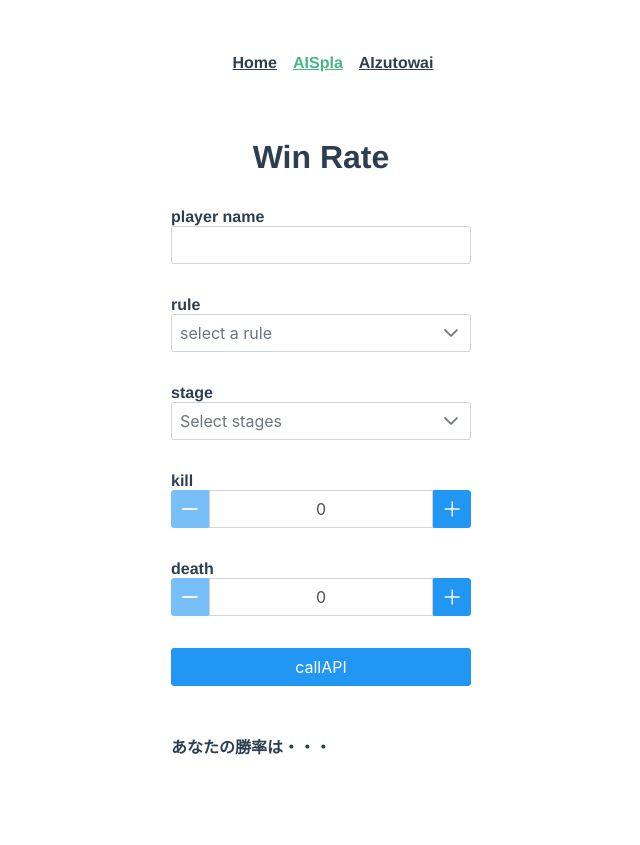
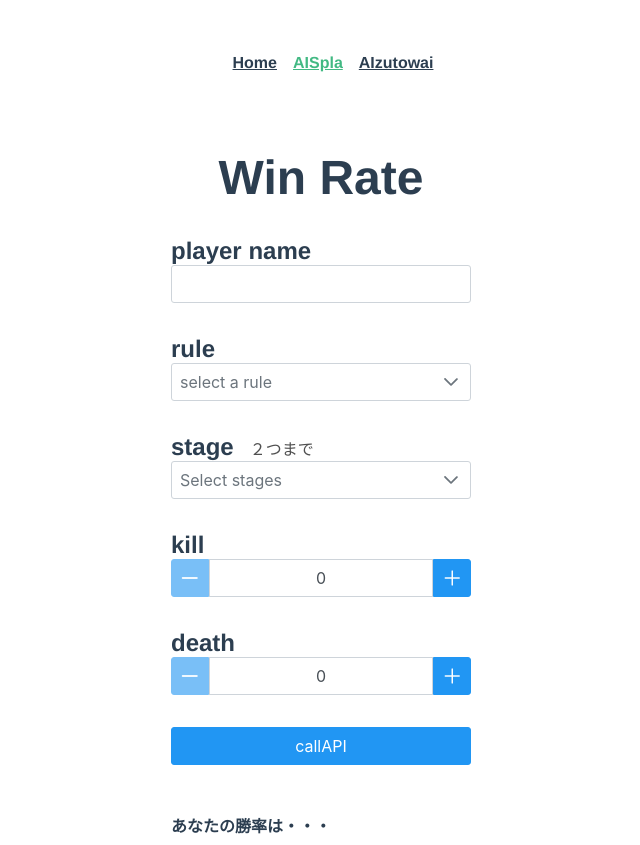
Before and after one commit to gamin27/spla, a Vue app: page /WinningPercentage in a window 1280 px wide. Shown: the whole page, without its empty margins (319-959 px from the left). Before the commit the page ends 800 px from the top, so only its background shows below. Built offline with nearby package versions, Linux system fonts and the light colour scheme.

Commit message:
sutairuno

```diff
--- a/src/views/winning/winning.vue
+++ b/src/views/winning/winning.vue
@@ -16,13 +16,7 @@
         <div class="p-fluid">
           <div class="p-field">
             <label for="ruleName" style="display: block">rule</label>
-            <Dropdown
-              :class="{ inValid: isValidStages }"
-              v-model="ruleName"
-              :options="gachiRules"
-              optionLabel="name"
-              placeholder="select a rule"
-            />
+            <Dropdown v-model="ruleName" :options="gachiRules" optionLabel="name" placeholder="select a rule" />
           </div>
         </div>
       </div>
@@ -30,6 +24,7 @@
         <div class="p-fluid">
           <div class="p-field">
             <label for="killNumber">stage</label>
+            <span class="font-weight-thin margin-left-16 font-size-small sub-label">２つまで</span>
             <MultiSelect
               id="getStage"
               v-model="computedStage"
@@ -120,6 +115,7 @@ export default defineComponent({
         if (formData.stageNames.length < 3 && value.length < 3) formData.stageNames = value
         // todo : 色を反映させる
         isValidStages.value = formData.stageNames.length == 2
+        console.log(isValidStages.value)
       },
     })
 
@@ -165,6 +161,13 @@ export default defineComponent({
 }
 h1 {
   text-align: center;
+  font-size: 48px;
+}
+label {
+  font-size: 24px;
+}
+.sub-label {
+  color: #4f4f4f;
 }
 .error-toast {
   width: 300px;
@@ -172,9 +175,6 @@ h1 {
 .frame {
   margin: auto;
   max-width: 300px;
-}
-.inValid {
-  color: gray;
 }
 .p-multiselect-token-label {
   font-size: 8px;
@@ -185,7 +185,16 @@ h1 {
 .margin-top-column {
   margin-top: 32px;
 }
+.margin-left-16 {
+  margin-left: 16px;
+}
+.font-size-small {
+  font-size: 16px;
+}
 .submit {
   width: 100%;
 }
+.font-weight-thin {
+  font-weight: 400;
+}
 </style>
```
